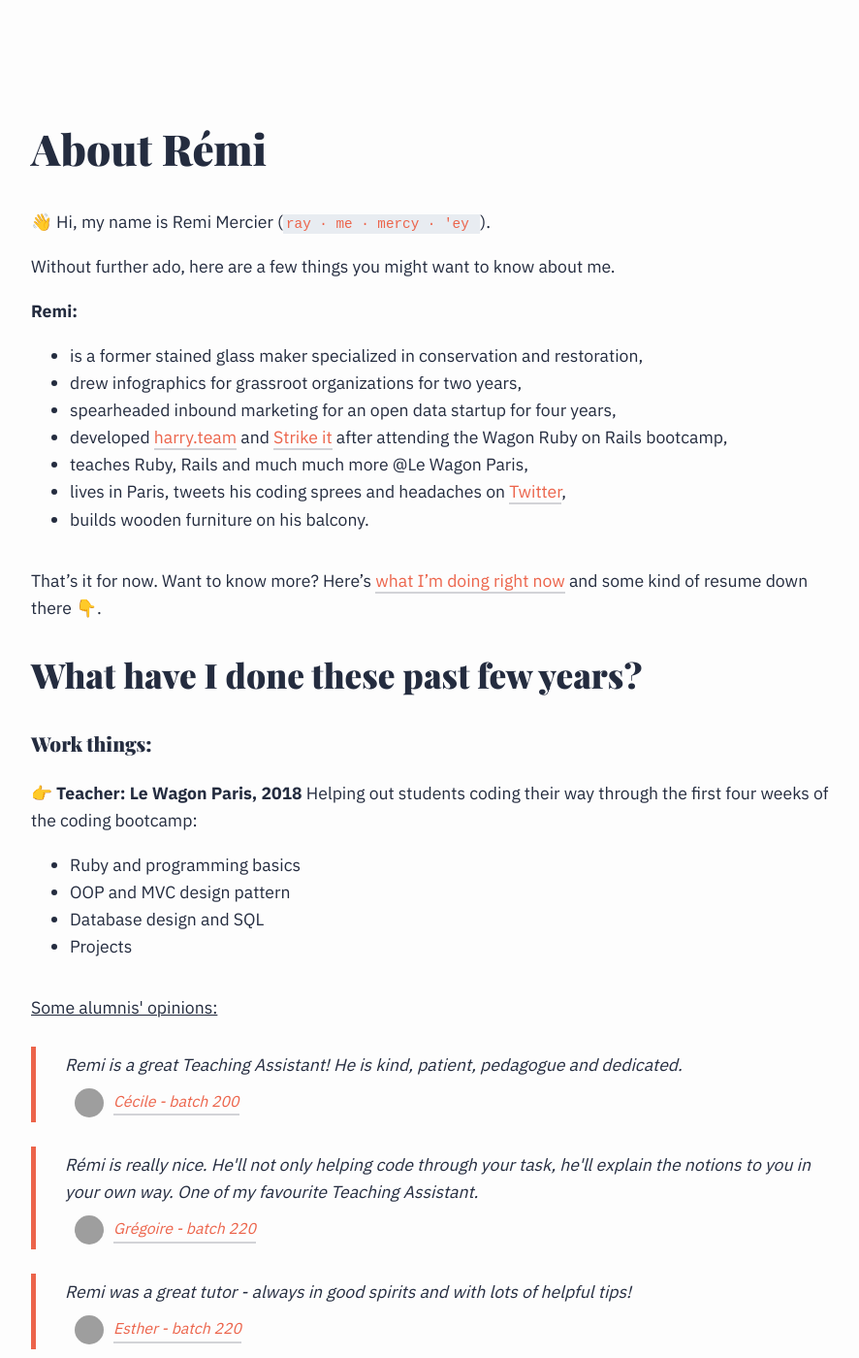
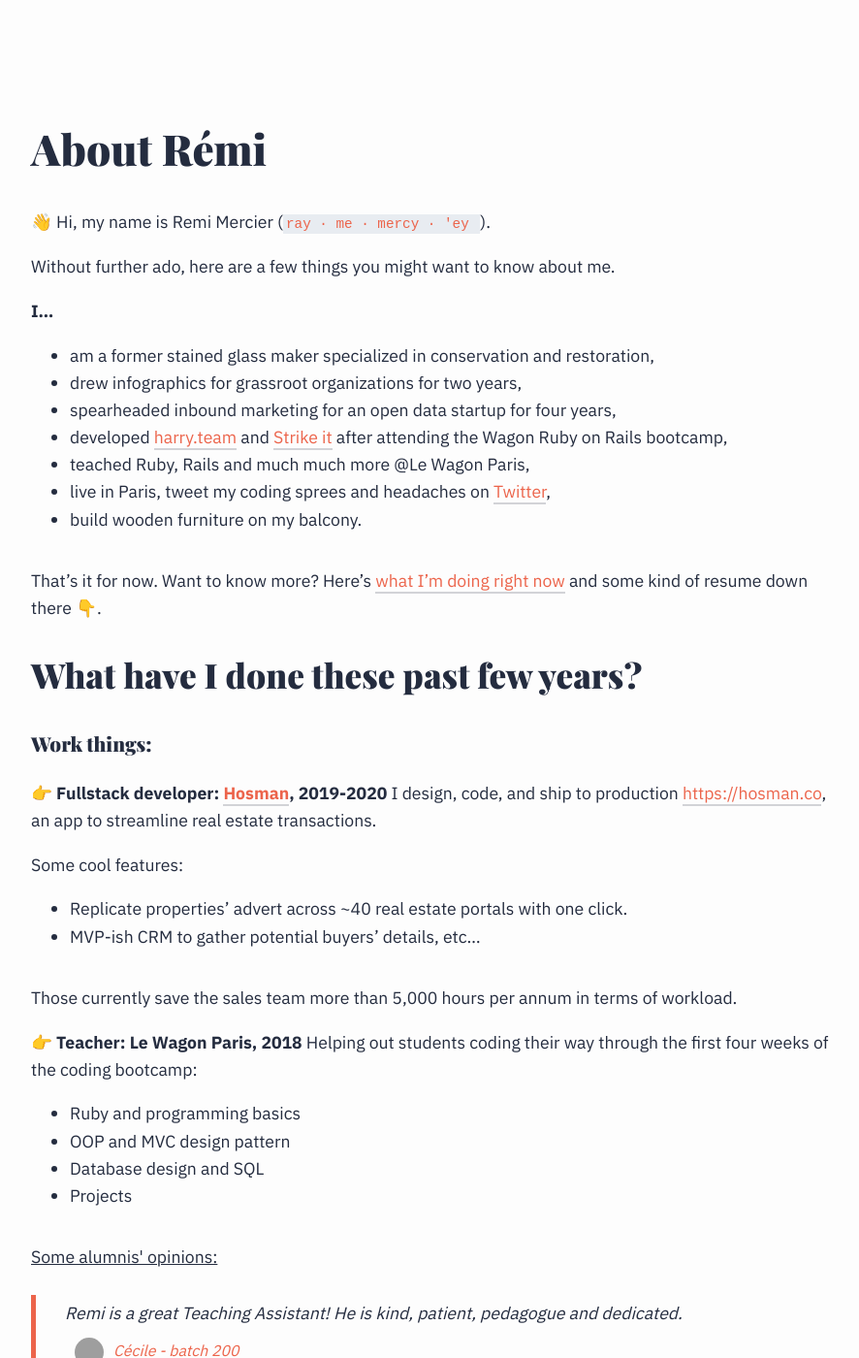
Before and after one commit to merciremi/remicodes, a Jekyll site: the page built from _pages/01_about.md, in a window 1280 px wide and 1400 px high. Shown: the whole window at 97% size, without its empty margins (192-1078 px from the left). Built offline with Jekyll 4.4.1, drawn with Linux system fonts in a browser that asks for light colours; some web fonts are replaced; comment, search, counter and statistics services are not loaded; some of the changed text lies outside the part shown; grey boxes are pictures that could not be loaded.

Commit message:
Update about page

```diff
--- a/_pages/01_about.md
+++ b/_pages/01_about.md
@@ -4,27 +4,34 @@
 permalink: /about/
 ---
 
-<!-- <img src="{{ site.baseurl }}/media/remi-mercier.jpeg" height="300" width="300" class="inlined" /> -->
-
 👋 Hi, my name is Remi Mercier (`ray · me · mercy · 'ey `).
 
 Without further ado, here are a few things you might want to know about me.
 
-**Remi:**
+**I...**
 
-- is a former stained glass maker specialized in conservation and restoration,
+- am a former stained glass maker specialized in conservation and restoration,
 - drew infographics for grassroot organizations for two years,
 - spearheaded inbound marketing for an open data startup for four years,
-- developed [harry.team](http://harry.team) and [Strike it](https://strike-it.herokuapp.com/) after attending the Wagon Ruby on Rails bootcamp,
-- teaches Ruby, Rails and much much more @Le Wagon Paris,
-- lives in Paris, tweets his coding sprees and headaches on [Twitter](https://twitter.com/mercier_remi),
-- builds wooden furniture on his balcony.
+- developed [harry.team](http://harry.team){:target="\_blank"} and [Strike it](https://strike-it.herokuapp.com/){:target="\_blank"} after attending the Wagon Ruby on Rails bootcamp,
+- teached Ruby, Rails and much much more @Le Wagon Paris,
+- live in Paris, tweet my coding sprees and headaches on [Twitter](https://twitter.com/mercier_remi){:target="\_blank"},
+- build wooden furniture on my balcony.
 
-That's it for now. Want to know more? Here's [what I'm doing right now]({{ site.baseurl }}/now) and some kind of resume down there 👇.
+That's it for now. Want to know more? Here's [what I'm doing right now]({{site.baseurl}}/now) and some kind of resume down there 👇.
 
 ## What have I done these past few years?
 
 ### Work things:
+
+👉 **Fullstack developer: [Hosman](https://hosman.co){:target="\_blank"}, 2019-2020**
+I design, code, and ship to production [https://hosman.co](https://hosman.co){:target="\_blank"}, an app to streamline real estate transactions.
+
+Some cool features:
+  - Replicate properties’ advert across ~40 real estate portals with one click.
+  - MVP-ish CRM to gather potential buyers’ details, etc...
+
+Those currently save the sales team more than 5,000 hours per annum in terms of workload.
 
 👉 **Teacher: Le Wagon Paris, 2018**
 Helping out students coding their way through the first four weeks of the coding bootcamp:
--- a/index.html
+++ b/index.html
@@ -11,7 +11,7 @@
 
   <p>I've built this place to document <a href="{{ site.baseurl }}/blog">what I learn</a> while building stuff, <a href="{{ site.baseurl }}/scribbles">to scribble random thoughts</a>, to <a href="{{ site.baseurl }}/garden">tend my garden</a>, and to share bits about <a href="{{ '/about' | prepend: site.baseurl }}">myself</a>.</p>
 
-  <p>I'm currently working @<a href="https://hosman.co">Hosman</a>. I build products - using Ruby, Rails and good ol' Javascript - that help companies make a dent in the universe. You can also check <a href="{{ site.baseurl }}/now">what I'm doing right now</a>.</p>
+  <p>I help companies build their product and make a dent in the universe. I'm currently working @<a href="https://hosman.co">Hosman</a>. My toolbox includes beautiful Ruby, magical Rails, and good ol' Javascript. You can also check <a href="{{ site.baseurl }}/now">what I'm doing right now</a>.</p>
 </section>
 <section class="twitter">
   <a href="https://twitter.com/mercier_remi?ref_src=twsrc%5Etfw" class="twitter-follow-button" data-size="large" data-show-screen-name="false" data-dnt="true" data-show-count="true">Follow @mercier_remi</a>
```
Also changed, not shown: other parts of _pages/01_about.md (+0 -2 lines), _pages/02_now.md (+3 -2 lines).
